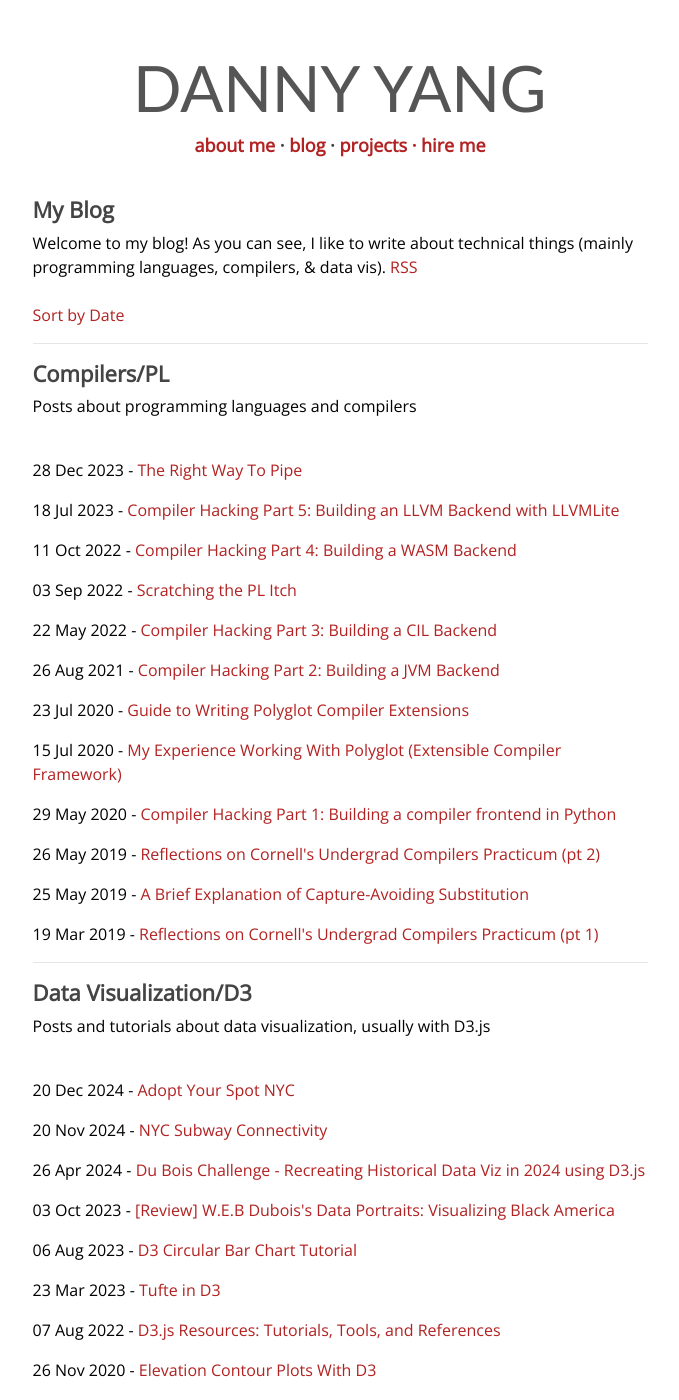
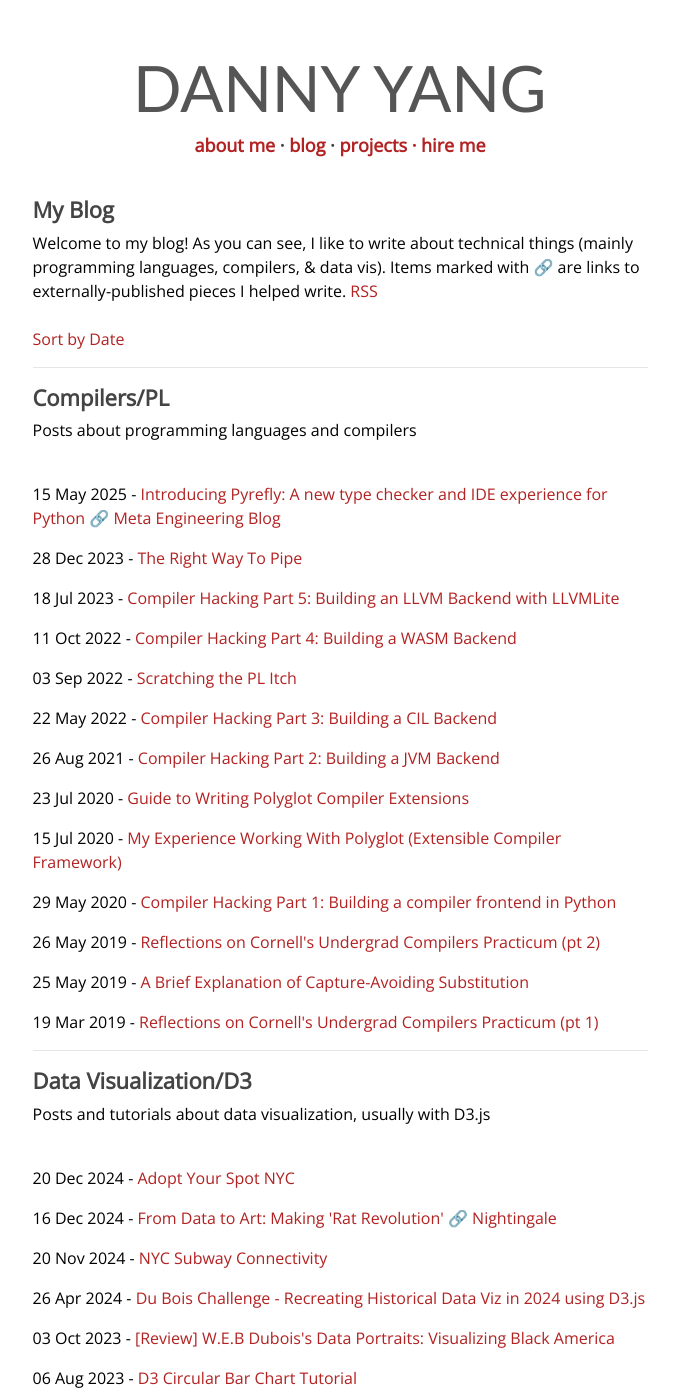
Before and after one commit to yangdanny97/yangdanny97.github.io, a Jekyll site: the page built from blog/index.html, in a window 1280 px wide and 1400 px high. Shown: the whole window, without its empty margins (300-979 px from the left). Built offline with Jekyll 4.4.1, drawn with Linux system fonts in a browser that asks for light colours; some of the changed text lies outside the part shown.

Commit message:
add externally published posts

```diff
--- /dev/null
+++ b/_posts/2024-12-16-rat-revolution.md
@@ -0,0 +1,10 @@
+---
+title: "From Data to Art: Making 'Rat Revolution'"
+description: "A six-month journey into the world of data art and physical data viz"
+date: 2024-12-16
+category: "Vis"
+tag: "External"
+external_url: "https://nightingaledvs.com/making-rat-revolution/"
+external_site: "Nightingale"
+nofeed: true
+---
--- /dev/null
+++ b/_posts/2025-05-15-introducing-pyrefly.md
@@ -0,0 +1,10 @@
+---
+title: "Introducing Pyrefly: A new type checker and IDE experience for Python"
+description: "Introducing a brand new, lightning-fast Python language server and type checker written in Rust"
+date: 2025-05-15
+category: "Compilers"
+tag: "External"
+external_url: "https://engineering.fb.com/2025/05/15/developer-tools/introducing-pyrefly-a-new-type-checker-and-ide-experience-for-python/"
+external_site: "Meta Engineering Blog"
+nofeed: true
+---
--- a/blog/chronological.html
+++ b/blog/chronological.html
@@ -13,8 +13,13 @@ description: Blog Homepage
         <hr>
         <br>
         {% for post in site.posts %}
+        {% if post.external_url %}
+        <p><span>{{ post.date | date_to_string }}</span> - <a href="{{ post.external_url }}" title="{{ post.title }}">{{
+                post.title }} 🔗 {{ post.external_site }}</a> <span class="badge badge-secondary">{{ post.category }}</span></p>
+        {% else %}
         <p><span>{{ post.date | date_to_string }}</span> - <a href="{{ post.url }}" title="{{ post.title }}">{{
                 post.title }}</a> <span class="badge badge-secondary">{{ post.category }}</span></p>
+        {% endif %}
         {% endfor %}
     </div>
 </div>
--- a/blog/index.html
+++ b/blog/index.html
@@ -7,7 +7,7 @@ description: Blog Homepage
     <div class="col-sm-6 offset-sm-3 content-pad">
         <h3>{{ page.title }}</h3>
         <div>Welcome to my blog! As you can see, I like to write about technical things (mainly programming languages,
-            compilers, & data vis). <a href="/feed.xml" target="_blank">RSS</a></div>
+            compilers, & data vis). Items marked with 🔗 are links to externally-published pieces I helped write. <a href="/feed.xml" target="_blank">RSS</a></div>
         <br>
         <a href="https://yangdanny97.github.io/blog/chronological.html">Sort by Date</a>
         <hr>
@@ -16,8 +16,13 @@ description: Blog Homepage
         <br>
         {% for post in site.posts %}
         {% if post.category == "Compilers" %}
+        {% if post.external_url %}
         <p><span>{{ post.date | date_to_string }}</span> - <a href="{{ post.url }}" title="{{ post.title }}">{{
-                post.title }}</a> </p>
+                post.title }} 🔗 {{ post.external_site }}</a></p>
+        {% else %}
+        <p><span>{{ post.date | date_to_string }}</span> - <a href="{{ post.url }}" title="{{ post.title }}">{{
+        post.title }}</a></p>
+        {% endif %}
         {% endif %}
         {% endfor %}
         <hr>
@@ -26,8 +31,13 @@ description: Blog Homepage
         <br>
         {% for post in site.posts %}
         {% if post.category == "Vis" %}
+        {% if post.external_url %}
         <p><span>{{ post.date | date_to_string }}</span> - <a href="{{ post.url }}" title="{{ post.title }}">{{
-                post.title }}</a> </p>
+                post.title }} 🔗 {{ post.external_site }}</a></p>
+        {% else %}
+        <p><span>{{ post.date | date_to_string }}</span> - <a href="{{ post.url }}" title="{{ post.title }}">{{
+        post.title }}</a></p>
+        {% endif %}
         {% endif %}
         {% endfor %}
         <hr>
@@ -36,8 +46,13 @@ description: Blog Homepage
         <br>
         {% for post in site.posts %}
         {% if post.category == "Technical" %}
+        {% if post.external_url %}
         <p><span>{{ post.date | date_to_string }}</span> - <a href="{{ post.url }}" title="{{ post.title }}">{{
-                post.title }}</a> </p>
+                post.title }} 🔗 {{ post.external_site }}</a></p>
+        {% else %}
+        <p><span>{{ post.date | date_to_string }}</span> - <a href="{{ post.url }}" title="{{ post.title }}">{{
+        post.title }}</a></p>
+        {% endif %}
         {% endif %}
         {% endfor %}
         <hr>
```
Also changed, not shown: _layouts/post.html (+7 -1 lines), _posts/2025-05-05-pandas-and-free-threading.md (added, +10 -0 lines), feed.xml (added, +11 -0 lines).
